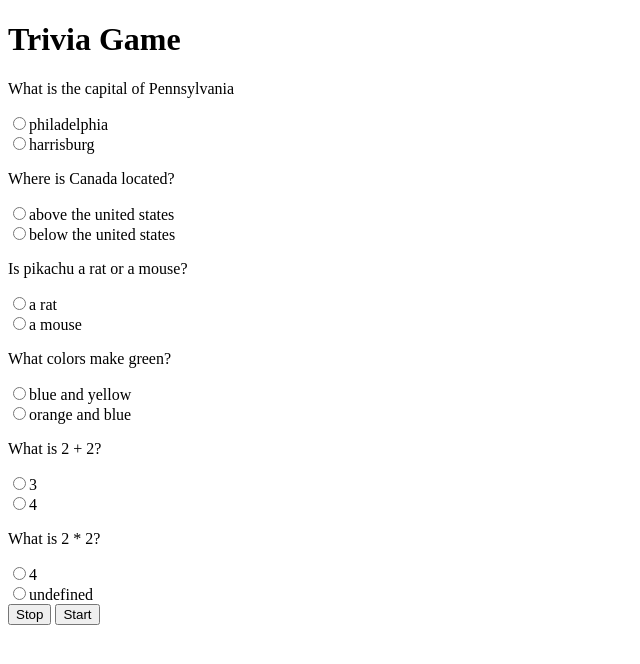
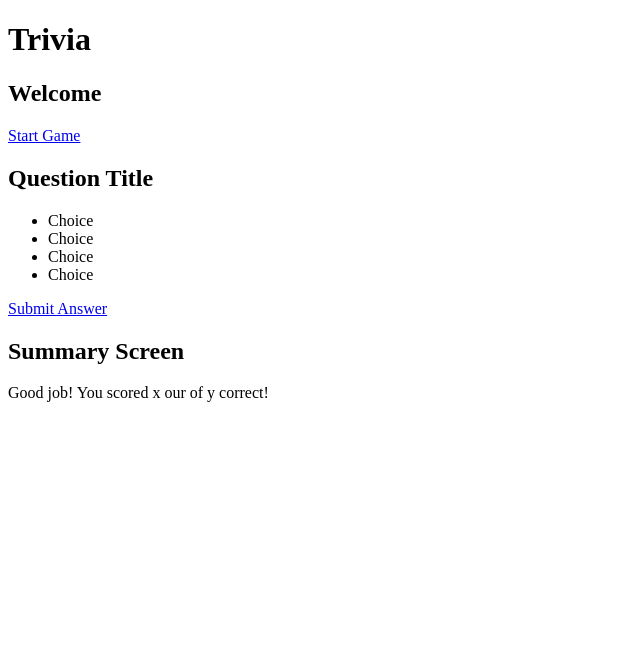
Before and after one commit to joshuaellsworth1/TriviaGame, a plain HTML site: page index.html/index.html in a window 1280 px wide. Shown: the whole page, without its empty margins (0-640 px from the left). Drawn offline with nearby package versions, Linux system fonts and the light colour scheme; files that its build step writes are made by us from their sources.

Commit message:
Restructured HTML

```diff
--- a/index.html/index.html
+++ b/index.html/index.html
@@ -8,41 +8,31 @@
     <title>TriviaGame</title>
     <script type="text/javascript" src="https://code.jquery.com/jquery-3.4.1.js"
         integrity="sha256-WpOohJOqMqqyKL9FccASB9O0KwACQJpFTUBLTYOVvVU=" crossorigin="anonymous"></script>
-    <link rel="stylesheet" href="Homework/TriviaGame/assets/css/style.css">
+    <link rel="stylesheet" href="Homework/TriviaGame/assets/css/style1.css">
 </head>
 
 <body>
-        <div id="show-number"></div>
+       <div class = "start">
+           <h1>Trivia</h1>
+           <h2>Welcome</h2>
+           <a href = "#" >Start Game</a>
+       </div>
 
-        <h1>Trivia Game</h1>
-        <div id="quiz" name = "quiz">
-                <p>What is the capital of Pennsylvania</p>
-                    <input type="radio" id="mc" name="question1" value="philadelphia">philadelphia<br>
-                        <input type="radio" id="mc" name="question1" value="harrisburg">harrisburg<br>
+       <div class = "quiz">
+           <h2>Question Title</h2>
+           <ul>
+               <li>Choice</li>
+               <li>Choice</li>
+               <li>Choice</li>
+               <li>Choice</li>
+           </ul>
+           <a href = "#" >Submit Answer</a>
+       </div>
 
-                    <p>Where is Canada located?</p>
-                    <input type="radio" id="mc" name="question2" value="above the united states">above the united states<br>
-                        <input type="radio" id="mc" name="question2" value="below the united states">below the united states<br>
-
-                        <p>Is pikachu a rat or a mouse?</p>
-                        <input type="radio" id="mc" name="question3" value="a rat">a rat<br>
-                            <input type="radio" id="mc" name="question3" value="a mouse">a mouse<br>
-
-                            <p>What colors make green?</p>
-                    <input type="radio" id="mc" name="question4" value="blue and yellow">blue and yellow<br>
-                        <input type="radio" id="mc" name="question4" value="orange and blue">orange and blue<br>
-
-                        <p>What is 2 + 2?</p>
-                    <input type="radio" id="mc" name="question5" value="3">3<br>
-                        <input type="radio" id="mc" name="question5" value="4">4<br>
-
-                        <p>What is 2 * 2?</p>
-                    <input type="radio" id="mc" name="question6" value="4">4<br>
-                        <input type="radio" id="mc" name="question6" value="undefined">undefined<br>
-
-                        <button id = "stop">Stop</button>
-                        <button id = "start">Start</button>
-
+       <div class = "summary">
+           <h2>Summary Screen</h2>
+           <p>Good job! You scored x our of y correct!</p>
+       </div>
 </body>
 
 </html>
```
Also changed, not shown: assets/javascript/triviaGame.js (+18 -42 lines), assets/css/style.css (deleted).
